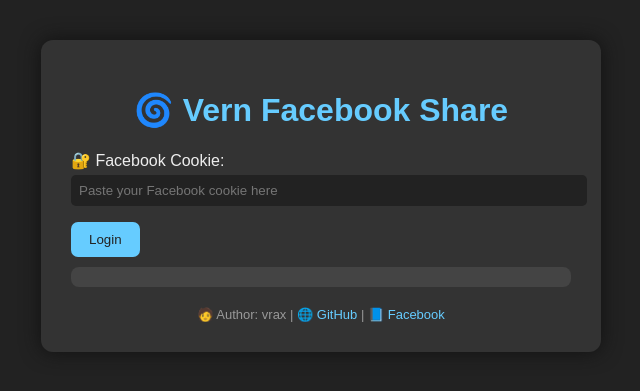
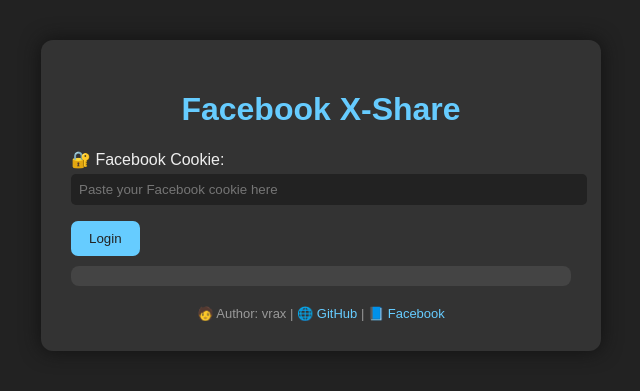
Before and after one commit to blep111/target-, a Flask app: page / in a window 1280 px wide. Shown: the top 391 px of the page, without its empty margins (319-959 px from the left). Run offline with Flask 3, Linux system fonts and the light colour scheme.

Commit message:
Update index.html

```diff
--- a/templates/index.html
+++ b/templates/index.html
@@ -1,7 +1,7 @@
 <!DOCTYPE html>
 <html>
 <head>
-    <title>Vern Facebook Share UI</title>
+    <title>Facebook X-Share</title>
     <style>
         body { font-family: Arial, sans-serif; background: #222; color: #eee; }
         .container { max-width: 500px; margin: 40px auto; background: #333; padding: 30px; border-radius: 12px; box-shadow: 0 0 20px #111;}
@@ -19,7 +19,7 @@
 </head>
 <body>
     <div class="container">
-        <h1>🌀 Vern Facebook Share</h1>
+        <h1>Facebook X-Share</h1>
         <div id="login-section">
             <label>🔐 Facebook Cookie:</label>
             <input type="text" id="cookie" placeholder="Paste your Facebook cookie here">
@@ -38,7 +38,7 @@
         <div class="footer">
             🧑 Author: vrax |
             🌐 <a href="https://github.com/vraxyxx" target="_blank">GitHub</a> |
-            📘 <a href="https://facebook.com/vern.23x" target="_blank">Facebook</a>
+            📘 <a href="https://www.facebook.com/notfound500" target="_blank">Facebook</a>
         </div>
     </div>
 <script>
```
